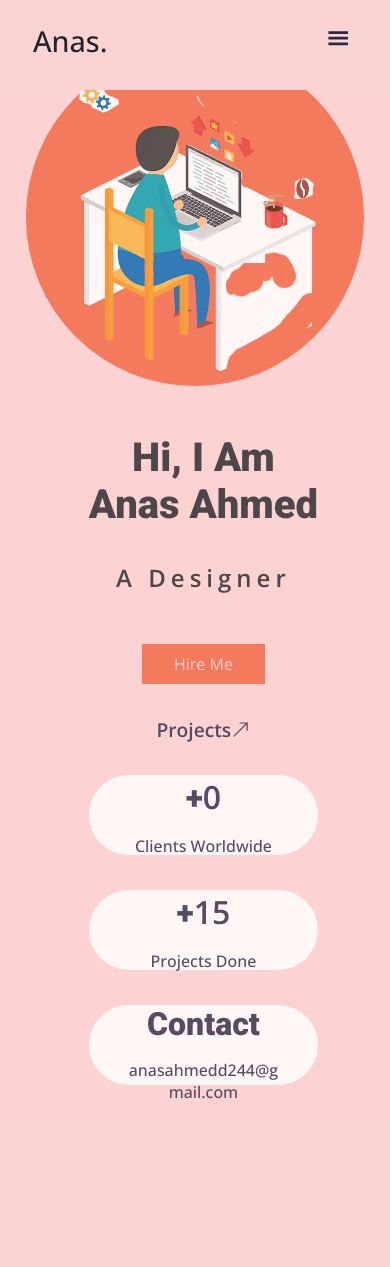
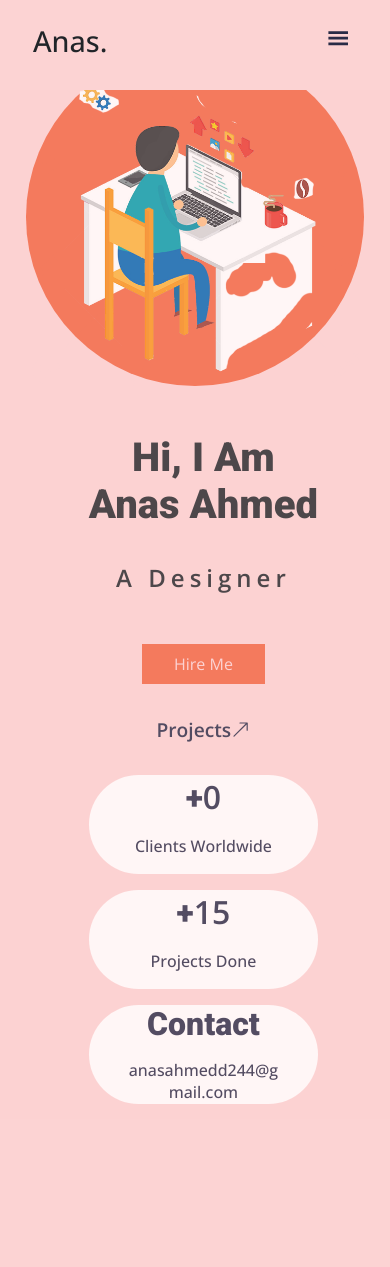
Before and after one commit to AnasAAhmed/My-Portfolio-react, a React (Create React App) app: page / in a window 390 px wide. Shown: the top 1267 px of the page. Built offline with nearby package versions, Linux system fonts and the light colour scheme.

Commit message:
Update mediaQ.scss

```diff
--- a/src/Styles/mediaQ.scss
+++ b/src/Styles/mediaQ.scss
@@ -225,6 +225,7 @@
               width: 100%;
               text-align: center;
               &::after {
+                  height:6.2rem;
                 top: 0;
                 left: 0%;
               }
```
